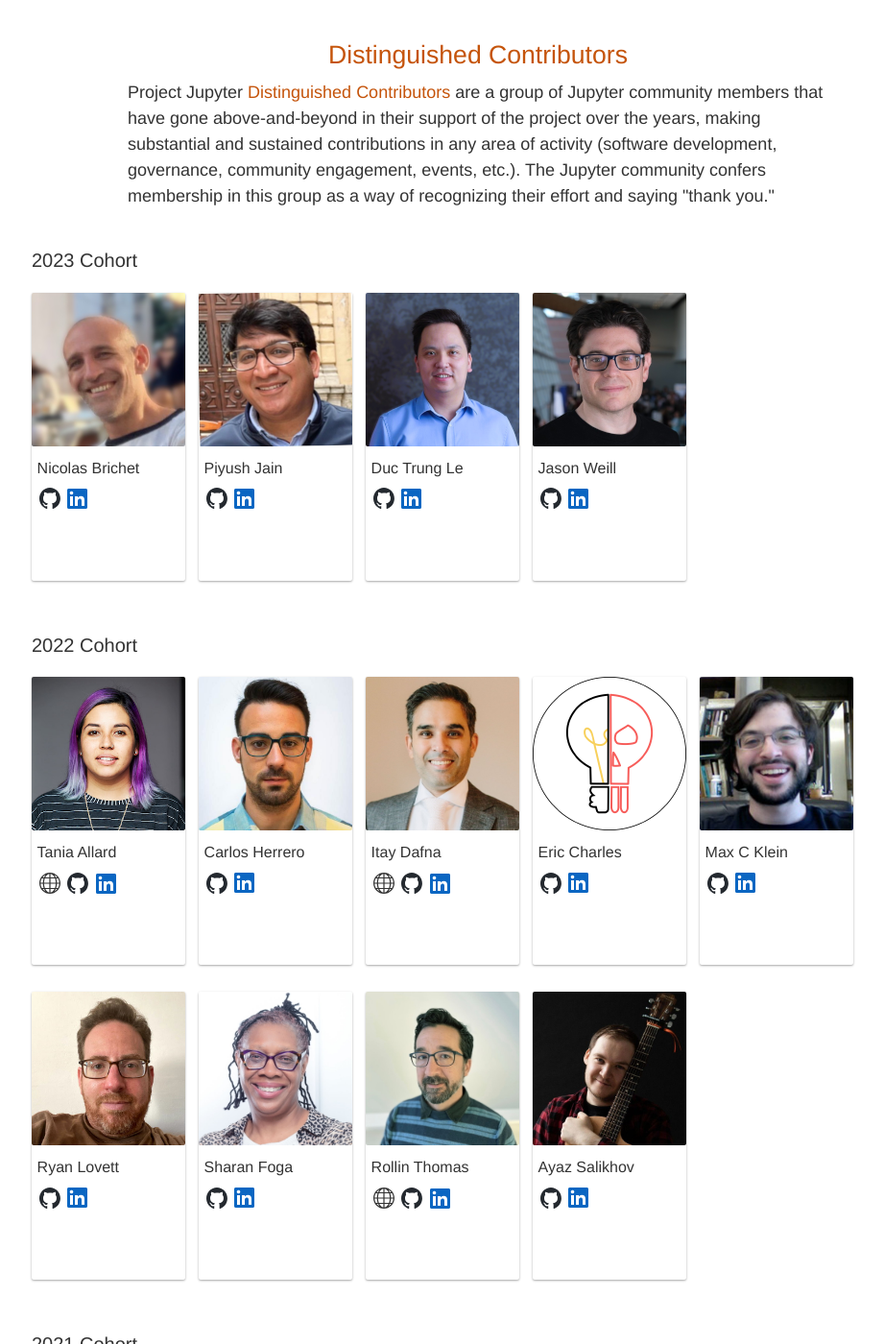
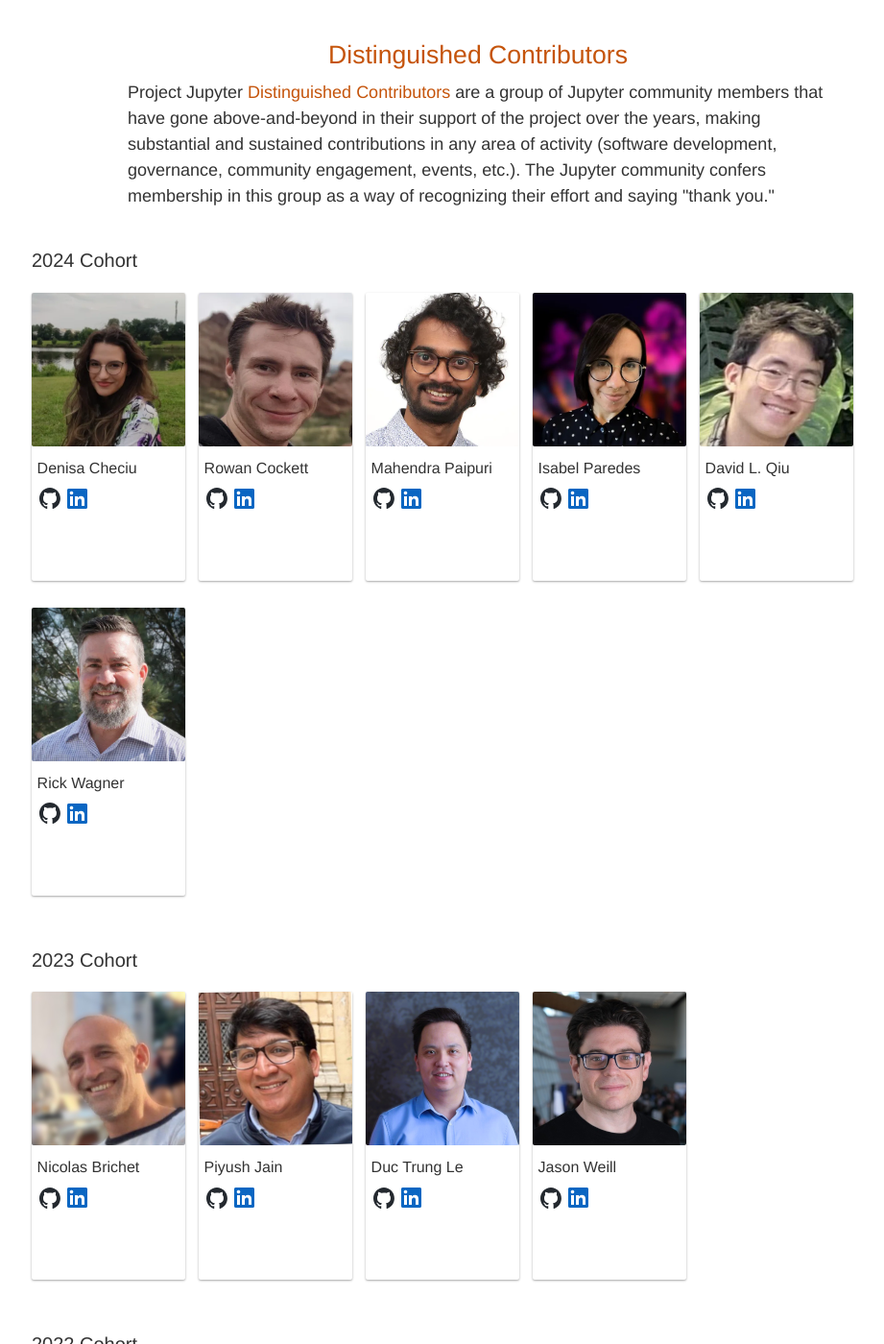
Before and after one commit to jupyter/jupyter.github.io, a Jekyll site: the page built from about.html, in a window 1280 px wide and 1400 px high, scrolled down 2719 px. Shown: the whole window at 96% size, without its empty margins (142-1063 px from the left). Built offline with Jekyll 4.4.1, drawn with Linux system fonts in a browser that asks for light colours; comment, search, counter and statistics services are not loaded.

Commit message:
Add 2024 JDC cohort

```diff
--- a/about.html
+++ b/about.html
@@ -20,24 +20,47 @@
   Project Jupyter <a href="https://jupyter.org/governance/distinguished_contributors.html">Distinguished Contributors</a> are a group of Jupyter community members that have gone above-and-beyond in their support of the project over the years, making substantial and sustained contributions in any area of activity (software development, governance, community engagement, events, etc.). The Jupyter community confers membership in this group as a way of recognizing their effort and saying "thank you."
 
 # All bio photos should go in assets/bios cut at 160x160px
+distinguished_2024:
+  - name: Denisa Checiu
+    photo: Denisa_Checiu.png
+    gh_handle: DenisaCG
+    linkedin: https://www.linkedin.com/in/denisa-checiu-georgiana/
+  - name: Rowan Cockett
+    photo: Rowan_Cockett.png
+    gh_handle: rowanc1
+    linkedin: https://www.linkedin.com/in/rowancockett/
+  - name: Mahendra Paipuri
+    photo: Mahendra_Paipuri.png
+    gh_handle: mahendrapaipuri
+    linkedin: https://www.linkedin.com/in/mahendrapaipuri/
+  - name: Isabel Paredes
+    photo: Isabel_Paredes.png
+    gh_handle: isabelparedes
+    linkedin: https://www.linkedin.com/in/isabel-paredes/
+  - name: David L. Qiu
+    photo: David_Qiu.png
+    gh_handle: dlqqq
+    linkedin: https://www.linkedin.com/in/dlq/
+  - name: Rick Wagner
+    photo: Rick_Wagner.png
+    gh_handle: rpwagner
+    linkedin: https://www.linkedin.com/in/rpwagner/
+
 distinguished_2023:
   - name: Nicolas Brichet
     photo: Nicolas_Brichet.png
     twitter_handle: NicolasBrichet_
     gh_handle: brichet
     linkedin: https://www.linkedin.com/in/nicolas-brichet-a26369150/
-
   - name: Piyush Jain
     photo: Piyush_Jain.png
     gh_handle: 3coins
     linkedin: https://www.linkedin.com/in/piyush-jain-4883bb4/
-
   - name: Duc Trung Le
     photo: Duc_Trung_Le.png
     twitter_handle: trung_leduc
     gh_handle: trungleduc
     linkedin: https://www.linkedin.com/in/ductrung-le/
-
   - name: Jason Weill
     photo: Jason_Weill.png
     twitter_handle: J2XL
@@ -51,48 +74,40 @@
     gh_handle: trallard
     linkedin: https://www.linkedin.com/in/taniaallard/
     personal: http://trallard.dev/
-
   - name: Carlos Herrero
     photo: Carlos_Herrero.jpg
     twitter_handle: hbcarlos_
     gh_handle: hbcarlos
     linkedin: https://www.linkedin.com/in/hbcarlos
-
   - name: Itay Dafna
     photo: ItayDafna.jpg
     twitter_handle: Itayd
     gh_handle: ibdafna
     linkedin: https://www.linkedin.com/in/itaydafna/
     personal: https://polyglot.codes/
-
   - name: Eric Charles
     photo: EricCharles.png
     twitter_handle: echarles
     gh_handle: echarles
     linkedin: https://www.linkedin.com/in/ericcharles1/
-
   - name: Max C Klein
     photo: Max_Klein.jpg
     linkedin: https://www.linkedin.com/in/max-klein-b514419/
     gh_handle: telamonian
-
   - name: Ryan Lovett
     photo: Ryan_Lovett.jpg
     linkedin: https://www.linkedin.com/in/ryan-lovett-06b15010/
     gh_handle: ryanlovett
-
   - name: Sharan Foga
     photo: Sharan_Foga.jpg
     linkedin: https://www.linkedin.com/in/sfoga/
     gh_handle: sharanf
-
   - name: Rollin Thomas
     photo: Rollin_Thomas.jpg
     linkedin: https://www.linkedin.com/in/rollin-thomas-507185b5/
     personal: https://www.nersc.gov/about/nersc-staff/programming-environments-and-models/rollin-thomas/
     gh_handle: rcthomas
     twitter_handle: r_c_thomas
-
   - name: Ayaz Salikhov
     photo: Ayaz_Salikhov.jpg
     linkedin: https://www.linkedin.com/in/mathbunnyru/
@@ -667,6 +682,25 @@
     </div>
 
     <div class="content content--wide">
+      <h3>2024 Cohort</h3>
+      <div class="biocard-wrapper">
+      {% for bio in page.distinguished_2024 %}
+        {% include biocard.html
+            name=bio.name
+            photo=bio.photo
+            loading='eager'
+            personal=bio.personal
+            gh_handle=bio.gh_handle
+            linkedin=bio.linkedin
+            twitter_handle=bio.twitter_handle
+            mastodon=bio.mastodon
+            bluesky_handle=bio.bluesky_handle
+        %}
+      {% endfor %}
+      </div>
+    </div>
+
+    <div class="content content--wide">
       <h3>2023 Cohort</h3>
       <div class="biocard-wrapper">
       {% for bio in page.distinguished_2023 %}
```
Also changed, not shown: assets/bios/David_Qiu.png (added), assets/bios/Denisa_Checiu.png (added), assets/bios/Isabel_Paredes.png (added), assets/bios/Mahendra_Paipuri.png (added), assets/bios/Rick_Wagner.png (added), assets/bios/Rowan_Cockett.png (added). Lines whose indentation alone changed are shown as unchanged.
